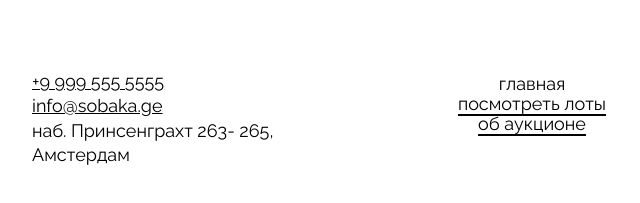
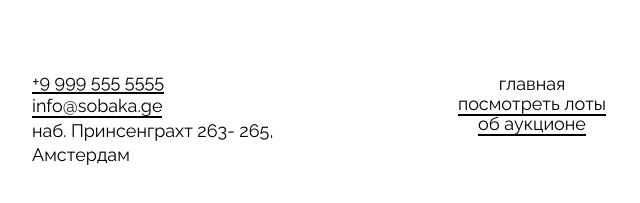
Before and after one commit to chidaras/ono-tebe-nado-fd, a plain HTML site: page index.html in a window 1280 px wide. Shown: the part 2776-2979 px from the top of the page, 108-748 px from the left. Drawn offline with Linux system fonts and the light colour scheme.

Commit message:
[ADD] пару классов забыл

```diff
--- a/index.html
+++ b/index.html
@@ -168,8 +168,8 @@
     </main>
     <footer class="footer">
       <address class="contacts contacts__start footer__contacts__size">
-        <a href="tel:+99995555555">+9 999 555 5555</a>
-        <a href="mailto:info@sobaka.ge">info@sobaka.ge</a>
+        <a href="tel:+99995555555" class="link_underline block">+9 999 555 5555</a>
+        <a href="mailto:info@sobaka.ge" class="link_underline block">info@sobaka.ge</a>
         <div>наб. Принсенграхт 263- 265, Амстердам</div>
       </address>
 
```
